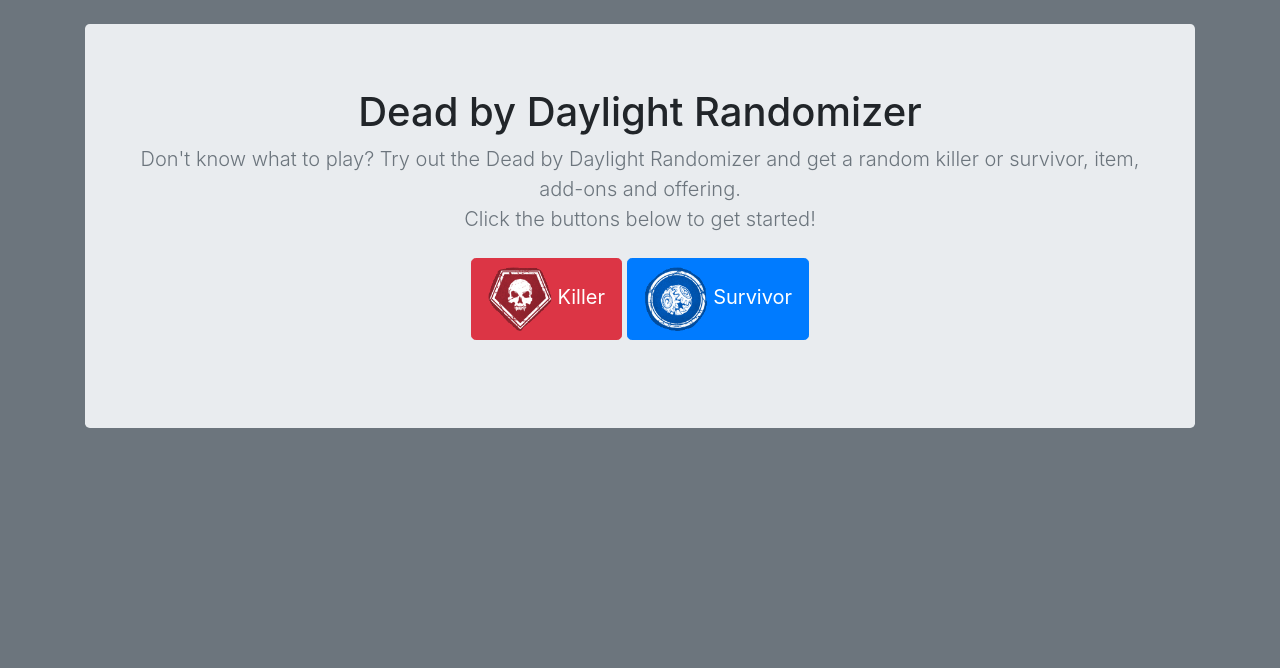
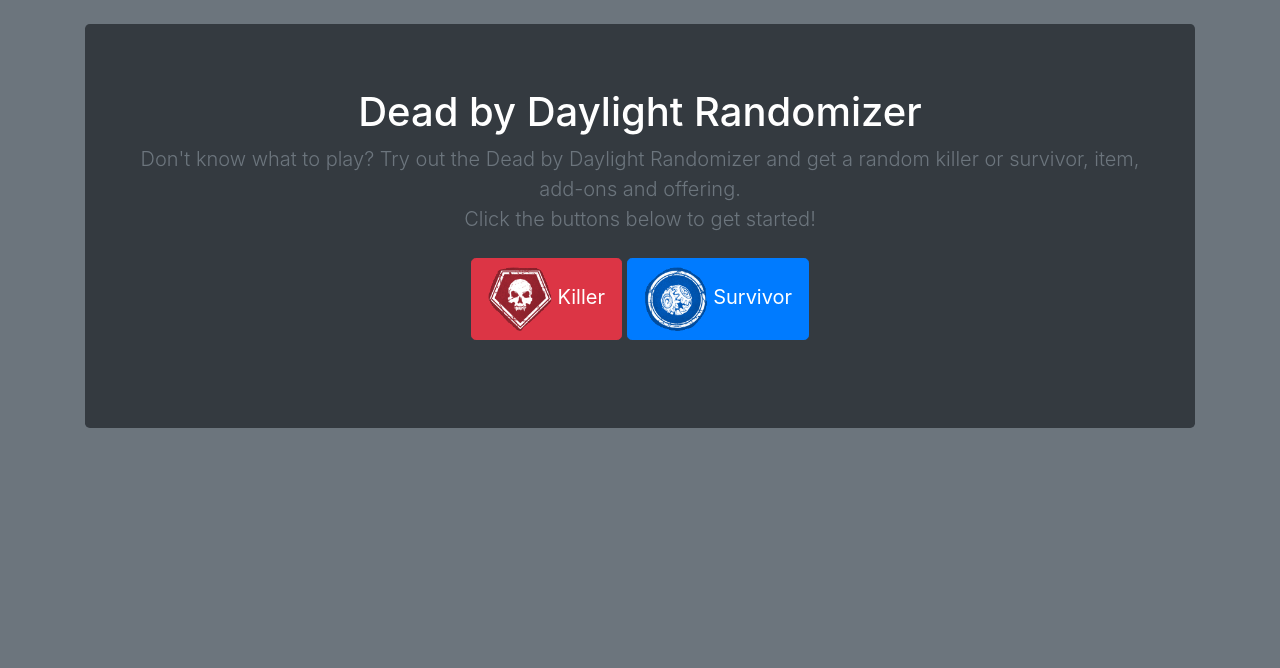
Before and after one commit to MechMK1/DBDRandomizer, a PHP site: page /index.php in a window 1280 px wide. Shown: the part 56-724 px from the top of the page. Run offline with PHP 8.4, Linux system fonts and the light colour scheme; some libraries are stand-ins or nearby versions.

Commit message:
Changed colour of jumbotron container to bg-dark to be more consistent

```diff
--- a/DBDRandomizer/index.php
+++ b/DBDRandomizer/index.php
@@ -303,9 +303,9 @@ echo '			</div>';
 
 	function mode_default()
 	{
-echo '<section class="jumbotron text-center">';
+echo '<section class="jumbotron text-center bg-dark">';
 echo '	<div class="container">';
-echo '		<h1 class="jumbotron-heading">Dead by Daylight Randomizer</h1>';
+echo '		<h1 class="jumbotron-heading text-white">Dead by Daylight Randomizer</h1>';
 echo '		<p class="lead text-muted">Don\'t know what to play? Try out the Dead by Daylight Randomizer and get a random killer or survivor, item, add-ons and offering.<br/>Click the buttons below to get started!</p>';
 echo '		<p>';
 echo '			<a href="?mode=killer" class="btn btn-danger btn-lg my-2"><img src="assets/data/images/icons/Killer.png" height="64"> Killer</a>';
```
